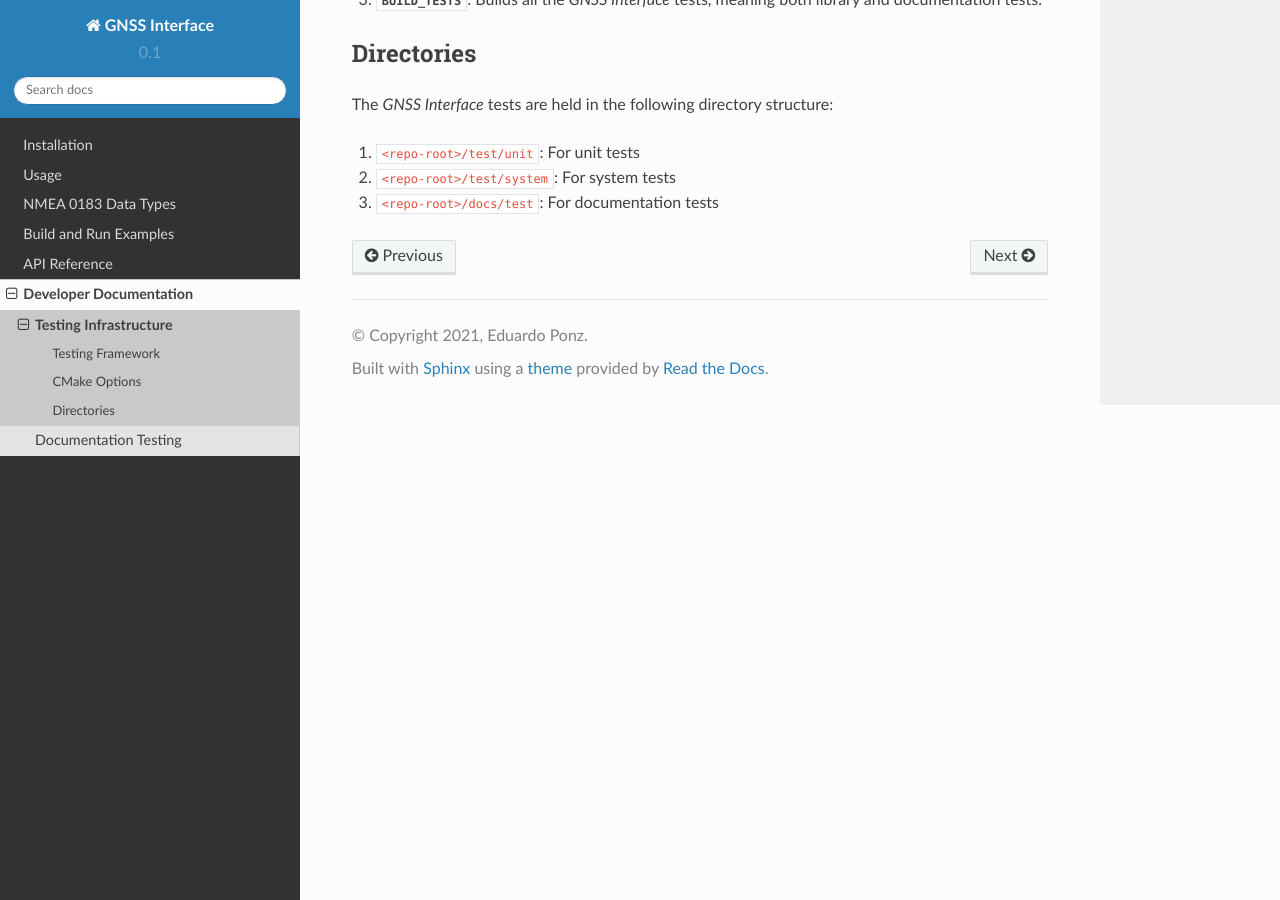
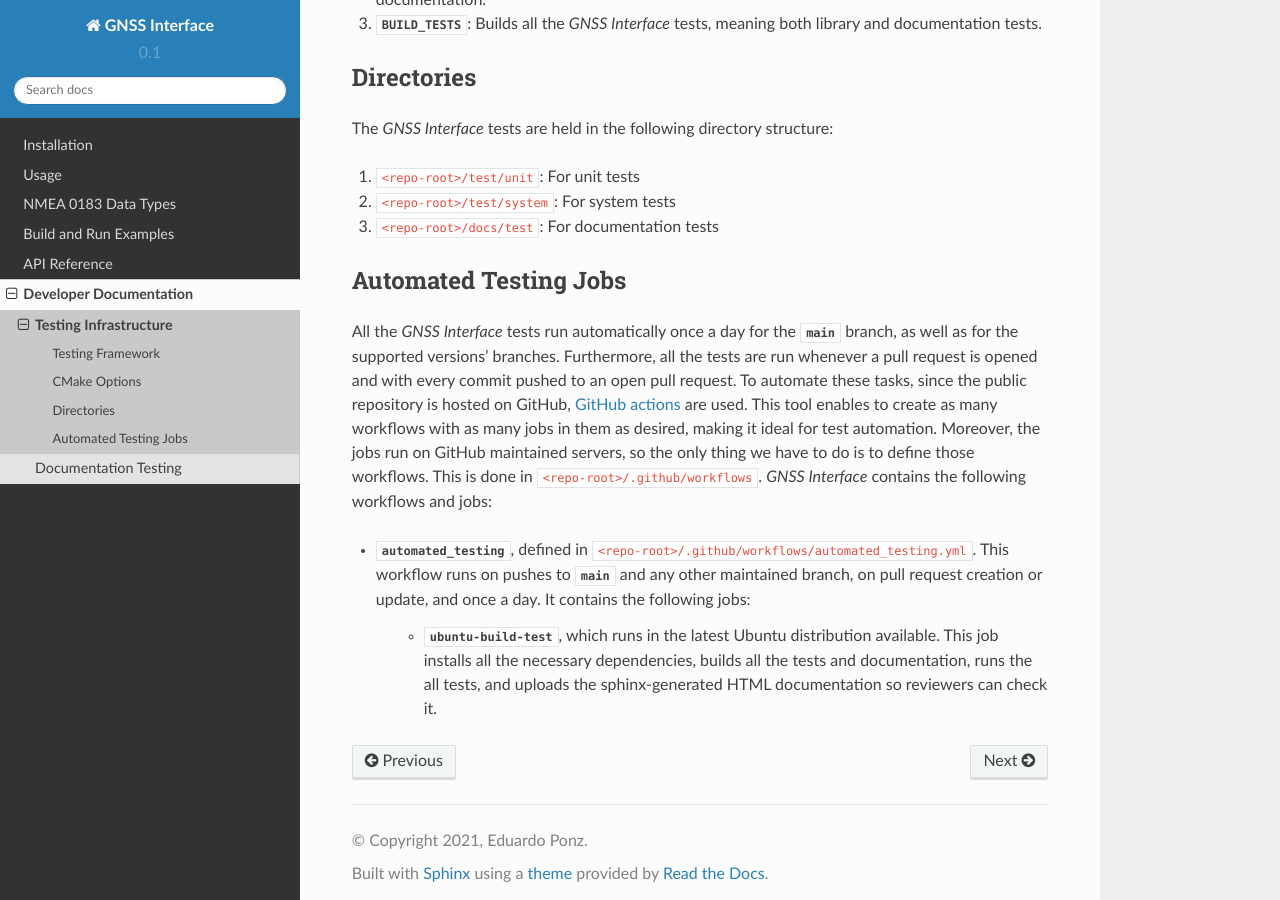
Before and after one commit to EduPonz/easynmea, a Sphinx documentation site: the page built from docs/rst/developer_documentation/testing_infrastructure.rst, in a window 1280 px wide and 900 px high, scrolled down 1342 px. Built offline with Sphinx 7.4.7 and the Read the Docs theme 2.0.0, drawn with Linux system fonts in a browser that asks for light colours; some of the changed text lies outside the part shown.

Commit message:
Automated testing for Ubuntu (#38)
* Refs #18: Automated tests jobs design

Signed-off-by: Eduardo Ponz Segrelles <eduardoponz@eprosima.com>

* Refs #18: Automated testing workflow with Ubuntu job

Signed-off-by: Eduardo Ponz Segrelles <eduardoponz@eprosima.com>

```diff
--- a/docs/rst/developer_documentation/testing_infrastructure.rst
+++ b/docs/rst/developer_documentation/testing_infrastructure.rst
@@ -70,3 +70,28 @@ The *GNSS Interface* tests are held in the following directory structure:
 1. ``<repo-root>/test/unit``: For unit tests
 2. ``<repo-root>/test/system``: For system tests
 3. ``<repo-root>/docs/test``: For documentation tests
+
+.. _dev_docs_testing_automated:
+
+Automated Testing Jobs
+----------------------
+
+All the *GNSS Interface* tests run automatically once a day for the :class:`main` branch, as well as for the supported
+versions' branches.
+Furthermore, all the tests are run whenever a pull request is opened and with every commit pushed to an open pull
+request.
+To automate these tasks, since the public repository is hosted on GitHub,
+`GitHub actions <https://github.com/features/actions>`_ are used.
+This tool enables to create as many workflows with as many jobs in them as desired, making it ideal for test automation.
+Moreover, the jobs run on GitHub maintained servers, so the only thing we have to do is to define those workflows.
+This is done in ``<repo-root>/.github/workflows``.
+*GNSS Interface* contains the following workflows and jobs:
+
+* :class:`automated_testing`, defined in ``<repo-root>/.github/workflows/automated_testing.yml``.
+  This workflow runs on pushes to :class:`main` and any other maintained branch, on pull request creation or update,
+  and once a day.
+  It contains the following jobs:
+
+   * :class:`ubuntu-build-test`, which runs in the latest Ubuntu distribution available.
+     This job installs all the necessary dependencies, builds all the tests and documentation, runs the all tests, and
+     uploads the sphinx-generated HTML documentation so reviewers can check it.
```
Also changed, not shown: 2 other files.
